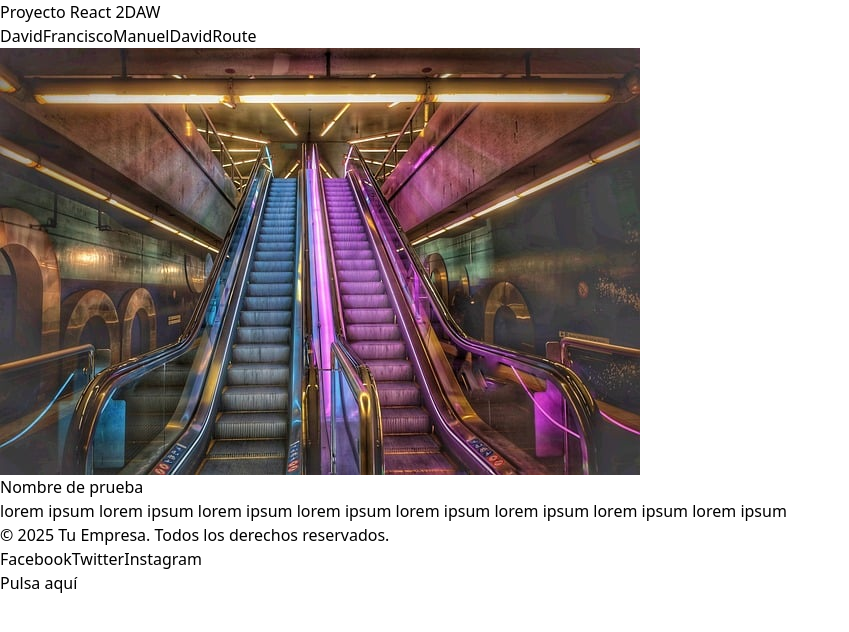
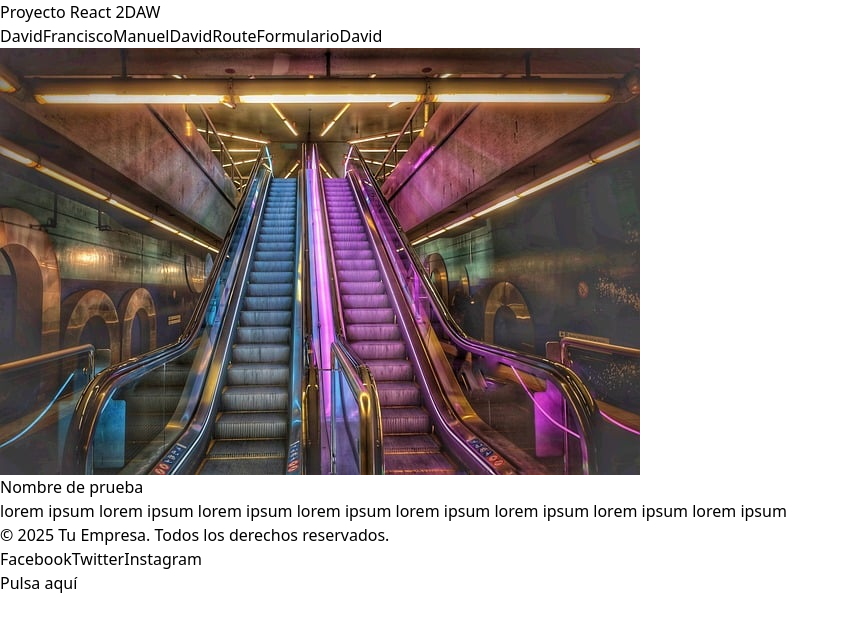
Before and after one commit to frodtor1209/GrupoReact2daw, a React (Vite) app: page / in a window 1280 px wide. Shown: the top 632 px of the page, without its empty margins (0-849 px from the left). Built offline with nearby package versions, Linux system fonts and the light colour scheme.

Commit message:
Formulario

```diff
--- a/src/App.jsx
+++ b/src/App.jsx
@@ -6,6 +6,8 @@ import David from './pages/David';
 import Francisco from './pages/Francisco';
 import Manuel from './pages/Manuel';
 import DavidRoute from './pages/DavidRoute';
+import FormularioDavid from './pages/FormularioDavid';
+
 
 
 function App() {
@@ -23,6 +25,7 @@ function App() {
           <Route path="/francisco" element={<Francisco />} />
           <Route path="/manuel" element={<Manuel />} />
           <Route path="/davidRoute" element={<DavidRoute />} />
+          <Route path="/formularioDavid" element={<FormularioDavid />} />
         </Routes>
         <Footer />
       </>
--- a/src/components/Navbar.jsx
+++ b/src/components/Navbar.jsx
@@ -13,6 +13,7 @@ const Navbar = () => {
           <Link to="/francisco" className="text-white hover:text-yellow-400">Francisco</Link>
           <Link to="/manuel" className="text-white hover:text-yellow-400">Manuel</Link>
           <Link to="/davidRoute" className="text-white hover:text-yellow-400">DavidRoute</Link>
+          <Link to="/formularioDavid" className="text-white hover:text-yellow-400">FormularioDavid</Link>
         </div>
       </div>
     </nav>
--- /dev/null
+++ b/src/components/validator.js
@@ -0,0 +1,4 @@
+export const edadValidator = (value) => {
+    const edad = parseInt(value, 10);
+    return edad >= 18 && edad <= 65;
+  };
--- /dev/null
+++ b/src/pages/FormularioDavid.jsx
@@ -0,0 +1,14 @@
+import React from 'react';
+import FormularioDavidComponente from '../components/FormularioDavidComponente';
+
+
+const FormularioDavid = () => {
+  return (
+    <div className="p-6">
+      <h1 className="text-4xl font-bold">Formulario David</h1>
+      <FormularioDavidComponente />
+    </div>
+  );
+};
+
+export default FormularioDavid;
```
